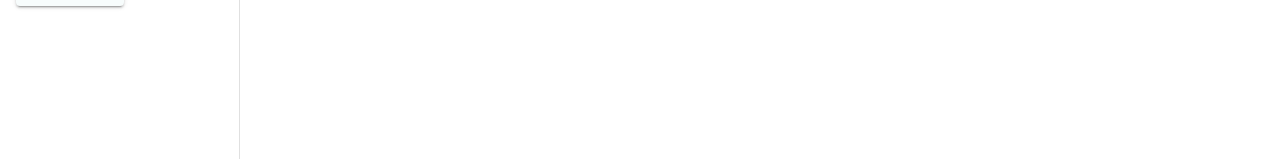
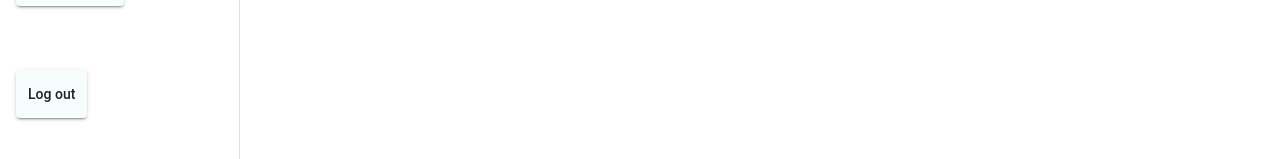
Before and after one commit to ahmedelamins/Cashly, a React (Vite) app in the folder cashly.client/: page /settings in a window 1280 px wide. Shown: the part 487-646 px from the top of the page. Built offline with nearby package versions, Linux system fonts and the light colour scheme; a web font is replaced by a local one.

Commit message:
Logout button

```diff
--- a/cashly.client/src/Components/Sidebar.jsx
+++ b/cashly.client/src/Components/Sidebar.jsx
@@ -51,10 +51,14 @@ const Sidebar = ({ mobileOpen, handleDrawerToggle, isMobile }) => {
   };
 
   const handleSubmit = (e) => {
-    e.preventDefault();
-    console.log("Form Data:", formData);
-    handleClose();
+      e.preventDefault();
+        handleClose();
   };
+
+    const handleLogout = (e) => {
+        e.preventDefault();
+        console.log("Logging out...")
+    }
 
   const drawer = (
     <div>
@@ -110,8 +114,15 @@ const Sidebar = ({ mobileOpen, handleDrawerToggle, isMobile }) => {
           color="secondary"
           onClick={handleClickOpen}
           sx={{ mx: 2, mt: "4rem", p: "12px", fontWeight: 550 }}
-        >
+             >
           New Expense
+        </Button>
+
+         <Button
+          variant="contained"
+          color="secondary"
+          onClick={handleLogout} sx={{ mx: 2, mt: "4rem", p: "12px", fontWeight: 550 }}>
+          Log out
         </Button>
       </List>
     </div>
```
